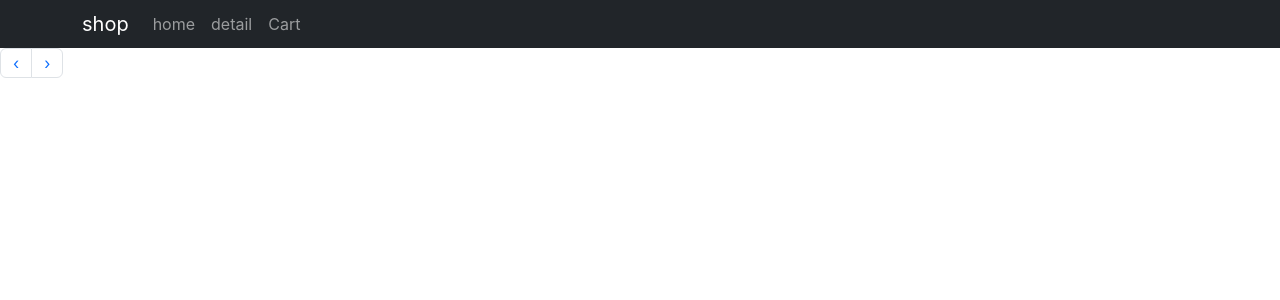
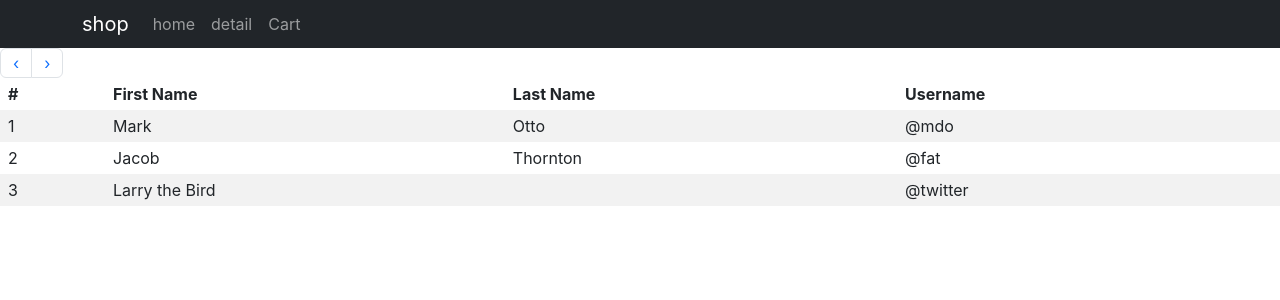
Before and after one commit to ellsagongju/shop, a React (Create React App) app: page /cart in a window 1280 px wide. Shown: the top 300 px of the page. Built offline with nearby package versions, Linux system fonts and the light colour scheme.

Commit message:
cart라는 장바구니 페이지 만들기, 메인페이지에서 카트 링크 연결하기

```diff
--- a/src/App.js
+++ b/src/App.js
@@ -5,6 +5,7 @@ import { Routes, Route, Link, useNavigate, Outlet } from 'react-router-dom'
 import bg from './img/small_event4.jpg';
 import data from './data.js';
 import Detail from './pages/detail';
+import Cart from './pages/Cart';
 import axios from 'axios'
 import React, { useState } from 'react';
 
@@ -21,7 +22,7 @@ function App() {
           <Nav className="me-auto">
             <Nav.Link onClick={() => { navigate('/')}}>home</Nav.Link>
             <Nav.Link onClick={() => { navigate('/detail/:id')}}>detail</Nav.Link>
-            <Nav.Link onClick={() => { navigate('/detail/:id')}}>Cart</Nav.Link>
+            <Nav.Link onClick={() => { navigate('/Cart')}}>Cart</Nav.Link>
           </Nav>
         </Container>
       </Navbar>
@@ -60,7 +61,9 @@ function App() {
         <Route path="/detail/:id" element={
           <Detail shoes={shoes}></Detail>
         }></Route>
+
         <Route path="/about" element={<div>어바웃페이지임</div>}></Route>
+        <Route path="/cart" element={<Cart></Cart>}></Route>
 
         {/* 404 페이지를 만들 수 있음 */}
         {/* <Route path="*" element={<div>여긴 없는 페이지요</div>}></Route> */}
--- /dev/null
+++ b/src/pages/Cart.js
@@ -0,0 +1,40 @@
+import Table from 'react-bootstrap/Table';
+
+function Cart() {
+
+    return (
+        <div>
+                <Table striped bordered hover>
+      <thead>
+        <tr>
+          <th>#</th>
+          <th>First Name</th>
+          <th>Last Name</th>
+          <th>Username</th>
+        </tr>
+      </thead>
+      <tbody>
+        <tr>
+          <td>1</td>
+          <td>Mark</td>
+          <td>Otto</td>
+          <td>@mdo</td>
+        </tr>
+        <tr>
+          <td>2</td>
+          <td>Jacob</td>
+          <td>Thornton</td>
+          <td>@fat</td>
+        </tr>
+        <tr>
+          <td>3</td>
+          <td colSpan={2}>Larry the Bird</td>
+          <td>@twitter</td>
+        </tr>
+      </tbody>
+    </Table>
+        </div>
+    )
+}
+
+export default Cart;
```
